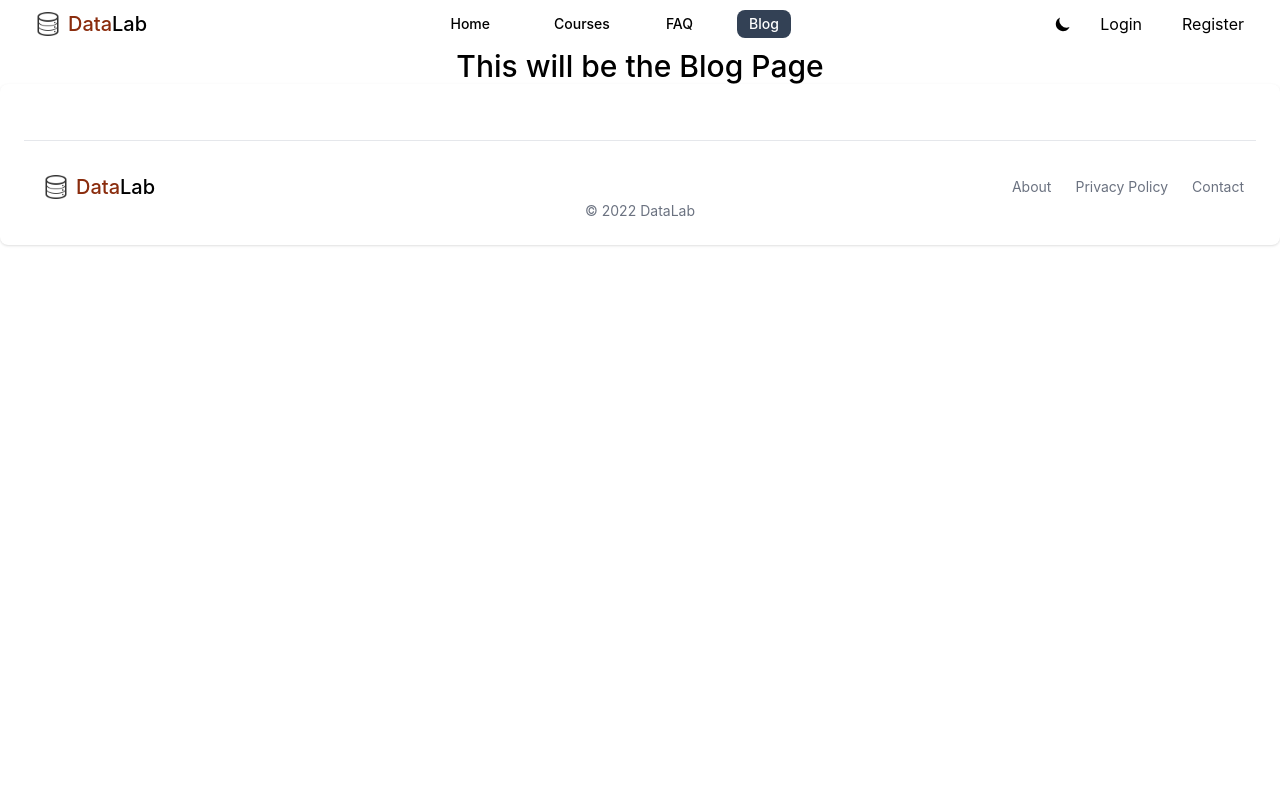
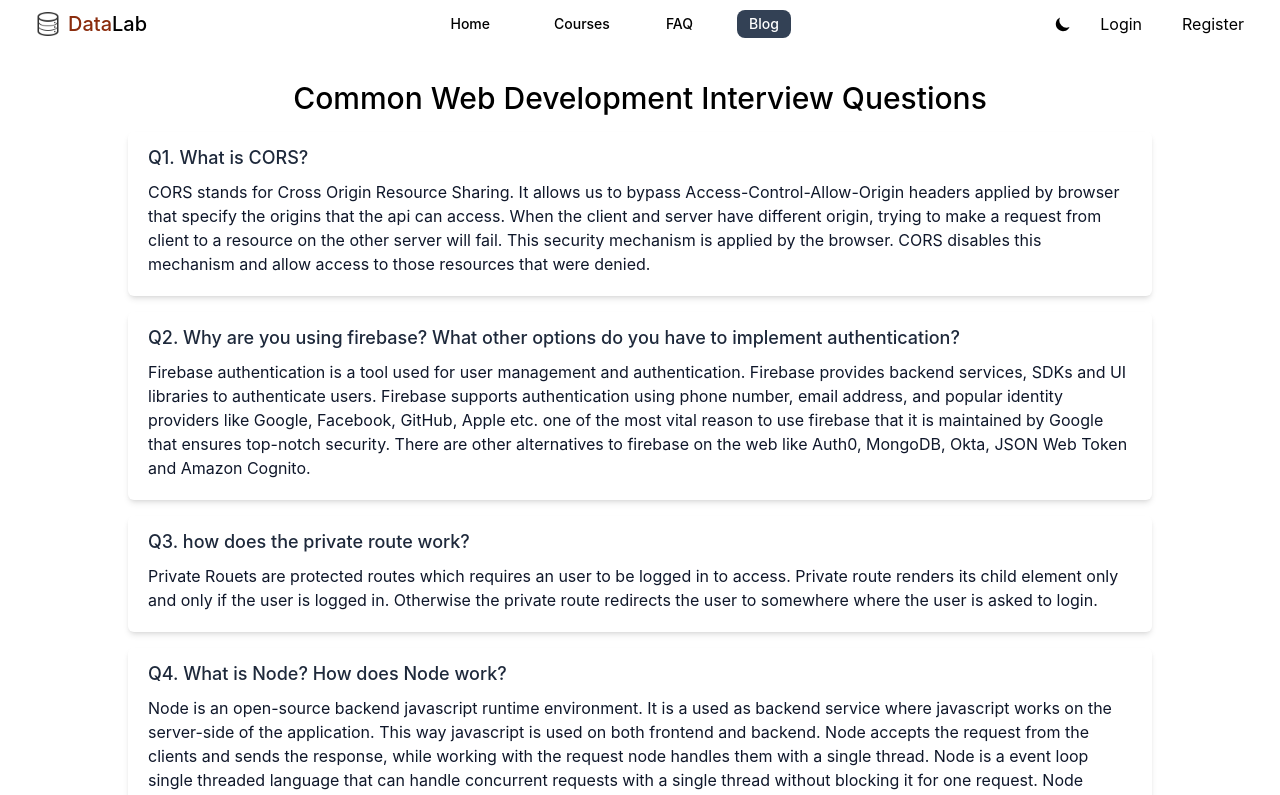
Before and after one commit to 0xkabir/datalab-client, a React (Create React App) app: page /blog in a window 1280 px wide. Shown: the top 795 px of the page. Built offline with nearby package versions, Linux system fonts and the light colour scheme; no server answers.

Commit message:
added blog page and restyled courses and home page a bit

```diff
--- a/src/pages/Blog/Blog.js
+++ b/src/pages/Blog/Blog.js
@@ -1,9 +1,37 @@
 import React from 'react';
 
 const Blog = () => {
+    const questions = [
+        {
+            question: "What is CORS?",
+            answer: "CORS stands for Cross Origin Resource Sharing. It allows us to bypass Access-Control-Allow-Origin headers applied by browser that specify the origins that the api can access. When the client and server have different origin, trying to make a request from client to a resource on the other server will fail. This security mechanism is applied by the browser. CORS disables this mechanism and allow access to those resources that were denied."
+        },
+        {
+            question: "Why are you using firebase? What other options do you have to implement authentication?",
+            answer: "Firebase authentication is a tool used for user management and authentication. Firebase provides backend services, SDKs and UI libraries to authenticate users. Firebase supports authentication using phone number, email address, and popular identity providers like Google, Facebook, GitHub, Apple etc. one of the most vital reason to use firebase that it is maintained by Google that ensures top-notch security. There are other alternatives to firebase on the web like Auth0, MongoDB, Okta, JSON Web Token and Amazon Cognito."
+        },
+        {
+            question: "how does the private route work?",
+            answer: "Private Rouets are protected routes which requires an user to be logged in to access. Private route renders its child element only and only if the user is logged in. Otherwise the private route redirects the user to somewhere where the user is asked to login."
+        },
+        {
+            question: "What is Node? How does Node work?",
+            answer: "Node is an open-source backend javascript runtime environment. It is a used as backend service where javascript works on the server-side of the application. This way javascript is used on both frontend and backend. Node accepts the request from the clients and sends the response, while working with the request node handles them with a single thread. Node is a event loop single threaded language that can handle concurrent requests with a single thread without blocking it for one request. Node basically works on the concepts of Asynchronous and Non-Blocking I/O. The single thread on node doesn’t work with a request instead it sends the request to another system which resolves the request and it is accessible for another request. And the Non-Blocking I/O ensures working with multiple requests instead of blocking the single thread for a single request."
+        }
+    ]
     return (
         <div>
-             <h2 className='text-3xl font-medium text-center'>This will be the Blog Page</h2>
+             <h2 className='text-3xl mt-8 font-medium text-center'>Common Web Development Interview Questions</h2>
+             {
+                questions.map((question, index) => {
+                    return <div key={index} className='w-11/12 md:w-4/5 mx-auto my-4 px-5 py-3 rounded-md shadow-md'>
+                        <h3 className='text-lg text-slate-800 font-medium'>Q{index+1}. {question.question}</h3>
+                        <p className='my-2 text-slate-900'>
+                            {question.answer}
+                        </p>
+                    </div>
+                })
+             }
         </div>
     );
 };
--- a/src/pages/Courses/Courses.js
+++ b/src/pages/Courses/Courses.js
@@ -7,7 +7,7 @@ const Courses = () => {
     console.log(courses)
     return (
         <div>
-             <h2 className='text-3xl font-medium text-center'>This will be the Courses Page</h2>
+             <h2 className='my-8 text-3xl text-slate-800 font-medium text-center'>Explore Our Popular Courses</h2>
              <div className='grid grid-cols-12'>
                 <div className='col-span-12 lg:col-span-4'>
                     {
--- a/src/pages/Home/Home.js
+++ b/src/pages/Home/Home.js
@@ -6,7 +6,7 @@ import { Link } from 'react-router-dom';
 const Home = () => {
     return (
         <div>
-            <div className='flex flex-col md:flex-row items-center w-11/12 mx-auto'>
+            <div className='flex flex-col md:flex-row items-center w-11/12 mx-auto mt-8'>
                 <div className='order-2 md:order-1'>
                     <h1 className='text-4xl font-medium text-slate-800'>Become a Data Expert Today!!</h1>
                     <p className='text-slate-800 my-5'>So, You want to start your career as a data expert having no clue how to start off? No Worries!! DataLab has got your back. Satrt learning all the essential skiis and step into your dream career.</p>
```
